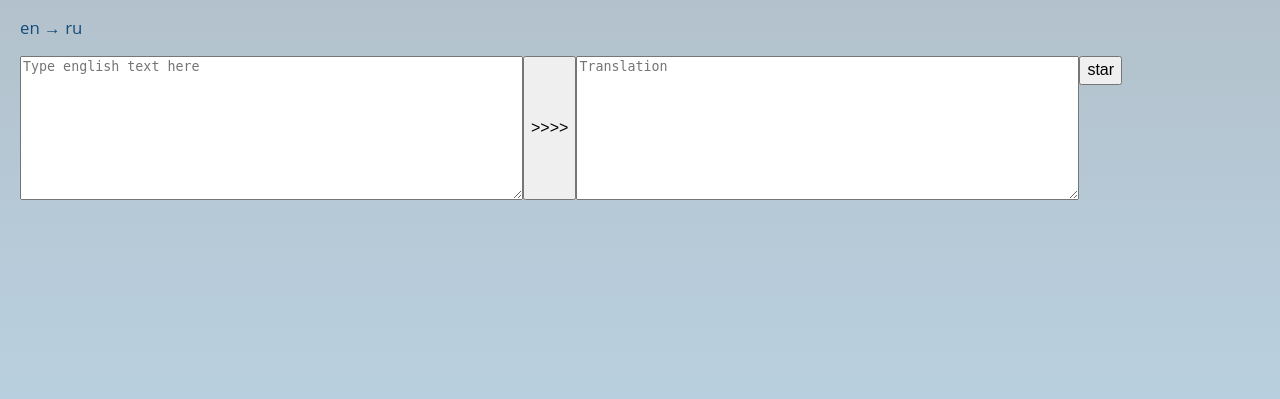
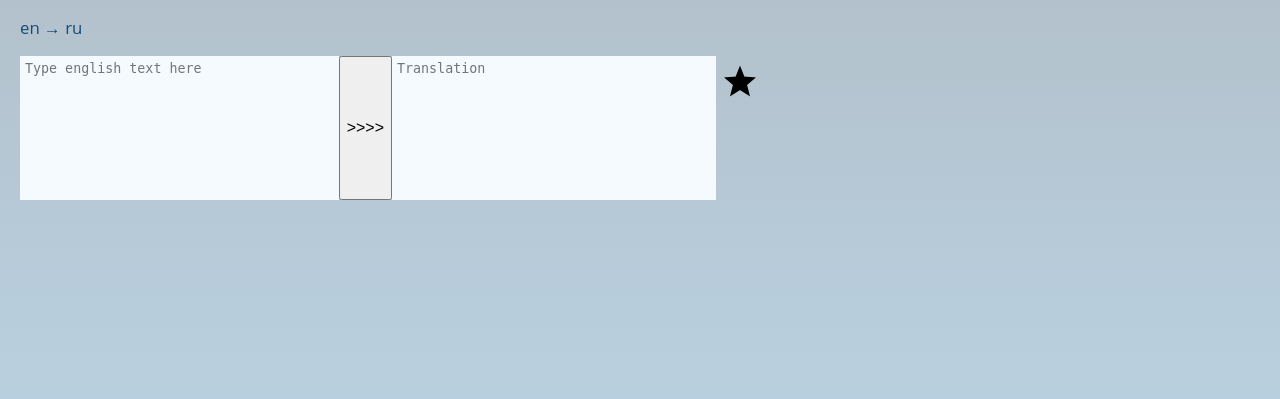
Before and after one commit to pandabyxanda/keeptranslations, a Django app: page / in a window 1280 px wide. Shown: the part 64-463 px from the top of the page. Run offline with Django 4.2, Linux system fonts and the light colour scheme; data that the repository does not hold is empty.

Commit message:
some css changes

```diff
--- a/words/forms.py
+++ b/words/forms.py
@@ -9,11 +9,11 @@ from .models import *
 
 class AddWordsForm(forms.Form):
     word = forms.CharField(widget=forms.Textarea(
-        attrs={'cols':60, 'rows': 1, 'placeholder': 'Type english text here'}), label='')
+        attrs={'placeholder': 'Type english text here'}), label='', )
 
 class AddTranslationForm(forms.Form):
     translation = forms.CharField(widget=forms.Textarea(
-        attrs={'cols':60, 'rows': 1, 'placeholder': "Translation"}), label='')
+        attrs={'placeholder': "Translation"}), label='')
 
 # class AddWordsForm1(forms.ModelForm):
 #     def __init__(self, *args, **kwargs):
--- a/words/static/words/css/styles.css
+++ b/words/static/words/css/styles.css
@@ -38,6 +38,8 @@ header {
     width: 100%;
     height: 8%;
     text-align: left;
+
+
 
 
 
@@ -331,11 +333,31 @@ z-index: -1;
 .main_form{
     float: left;
     height: 100%;
+    width: 30%;
 
     align-items: left;
 
   display: flex;
 }
+
+#id_word, #id_translation{
+    background-color: #f4fafe;
+    width: 90%;
+    border: none;
+    border-radius: 0px;
+    resize: none;
+    -webkit-transition: 0.5s;
+    margin: 0px;
+    padding: 5px;
+    outline: none;
+
+}
+
+#id_word:focus, #id_translation:focus{
+    background-color: #e4f3fd;
+}
+
+
 
 .button_translate{
 
@@ -347,10 +369,29 @@ z-index: -1;
 }
 
 .button_save{
+    background-image: url("../images/star_1.png"); /* Путь к фоновому рисунку */
+    background-position: center center; /* Положение фона */
+    background-repeat: no-repeat;
 
-    align-items: left;
-    font-size: 16px;
+    align: middle;
+    align-items: center;
     margin: 0 auto auto 0;
-    height: 20%;
+    height: 50px;
 
+    width: 50px;
+    text-align: center;
+    border: 0;
+
+    background-color: inherit;
+    cursor: pointer;
+    display: inline-block;
+    /*
+    border-radius: 100%;
+    */
 }
+.button_save:hover{
+    opacity: 0.8;
+}
+.button_save:active {
+  transform: rotate(10deg)
+}
--- a/words/templates/words/base.html
+++ b/words/templates/words/base.html
@@ -9,8 +9,8 @@
     <!--    title of page, name of the tab-->
     <title>{{ title }}</title>
     <link type="text/css" href="{% static 'words/css/styles.css' %}" rel="stylesheet" />
-    <link rel="shortcut icon" href="{% static 'words/css/images/icon-01.png' %}" type="image/png" />
-    <link rel="shortcut icon" href="{% static 'words/images/logo.png' %}" type="image/x-icon"/>
+    <link rel="shortcut icon" href="{% static 'words/images/icon-01.png' %}" type="image/png" />
+<!--    <link rel="shortcut icon" href="{% static 'words/images/logo.png' %}" type="image/x-icon"/>-->
 </head>
 
 <body>
--- a/words/templates/words/index.html
+++ b/words/templates/words/index.html
@@ -1,5 +1,5 @@
 {% extends 'words/base.html' %}
-
+{% load static %}
 
 {% block content %}
     <main>
@@ -27,15 +27,22 @@
 
 <!--                {{ form1 }}-->
     <!--            <input type="submit" value="Submit">-->
-                <button class="button_translate" type="submit">>>>></button>
+                <button class="button_translate" type="submit">
+<!--<img src="{% static '/words/images/star.png' %}" class="button_translate" type="submit">-->
+                    >>>></button>
+<!--                <img src="{% static '/words/images/star.png' %}" class="button_translate" type="submit">-->
+
             </form>
 
             <form class="main_form" action="{% url 'home' %}" method="post">
                 {% csrf_token %}
                 {{ form2 }}
-                <button class="button_save" type="submit">star</button>
+                <button class="button_save" type="submit"></button>
             </form>
+<!--        <img src="words/images/star.png" alt="star">-->
+<!--        <img src="{% static '/words/images/star.png' %}">-->
         </div>
+        <p>
 
 
 
--- a/words/views.py
+++ b/words/views.py
@@ -39,7 +39,7 @@ word_in_form1 = {'word': None}
 
 def index(request, *args, **kwargs):
     words = Words.objects.order_by('-pk')
-    paginator = Paginator(words, 1)
+    paginator = Paginator(words, 3)
     page_number = request.GET.get('page')
     page_obj = paginator.get_page(page_number)
     print(f"{request.method = }")
```
Also changed, not shown: words/static/words/images/star.png (added), words/static/words/images/star_1.png (added).
